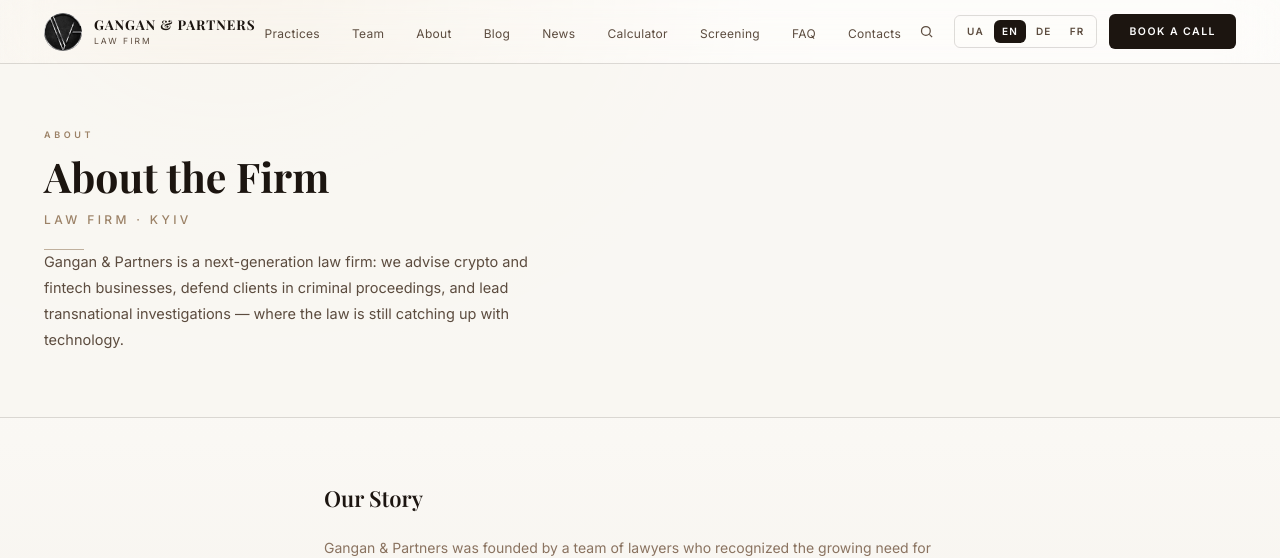
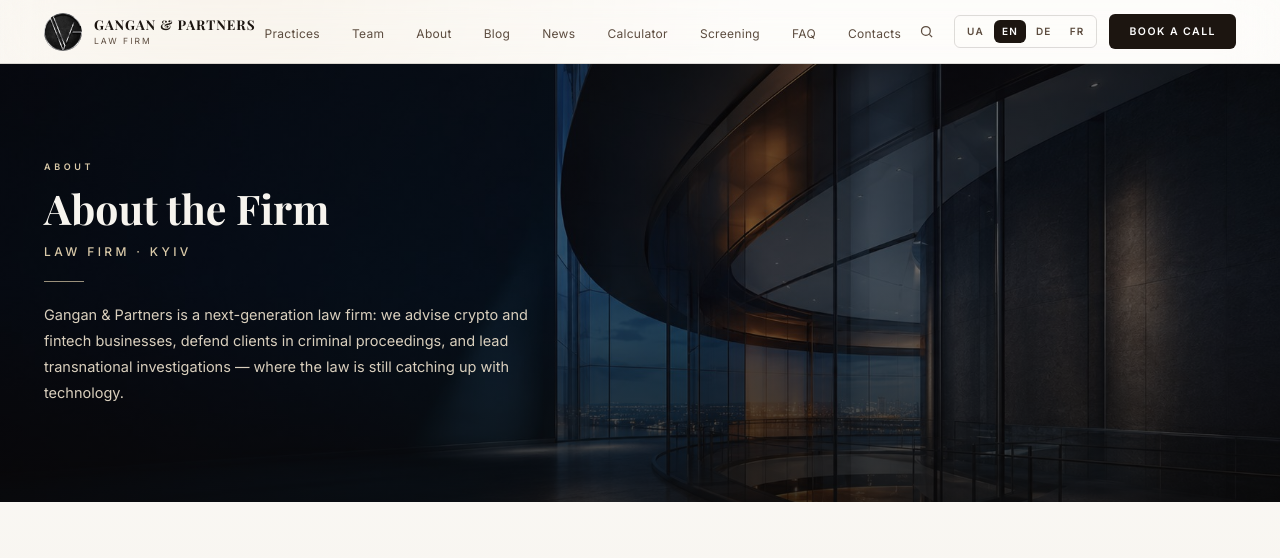
Before and after one commit to projectgroupgvg-create/site, a Next.js app: page /en/about in a window 1280 px wide. Shown: the top 558 px of the page. Built offline with nearby package versions, Linux system fonts and the light colour scheme; no server answers; a web font is replaced by a local one.

Commit message:
Add the two remaining supplied photos: curved-glass architecture as the About page header (light-on-dark, same treatment as Hero), abstract data-network as header for the crypto-fraud and blockchain-investigations practice pages

```diff
--- a/src/app/[locale]/about/page.tsx
+++ b/src/app/[locale]/about/page.tsx
@@ -1,3 +1,4 @@
+import type { CSSProperties } from 'react';
 import type { Metadata } from 'next';
 import { getTranslations, setRequestLocale } from 'next-intl/server';
 import { routing } from '@/i18n/routing';
@@ -42,7 +43,20 @@
 
   return (
     <main>
-      <div className="border-b-hair bg-[var(--bg2)] px-6 py-16 sm:px-11" style={{ borderColor: 'var(--b)' }}>
+      <div
+        className="relative overflow-hidden px-6 py-24 sm:px-11"
+        style={{
+          '--ink': '#f7f4ee',
+          '--ink3': '#d9cfbd',
+          '--s3': '#d9c9a8',
+        } as CSSProperties}
+      >
+        <div
+          className="absolute inset-0 bg-cover bg-center"
+          style={{ backgroundImage: "url('/about-bg.jpg')" }}
+        />
+        <div className="absolute inset-0 bg-gradient-to-t from-[rgba(10,8,6,0.8)] via-[rgba(10,8,6,0.55)] to-[rgba(10,8,6,0.6)]" />
+        <div className="relative z-10">
           <div className="mb-3 text-[9px] font-semibold uppercase tracking-[0.4em] text-[var(--s3)]">
             {t('lbl')}
           </div>
@@ -52,10 +66,11 @@
           <div className="mb-5 text-[12px] font-medium uppercase tracking-[0.28em] text-[var(--s3)]">
             {t('type')}
           </div>
-        <div className="divider" />
-        <p className="max-w-[520px] text-[14.5px] leading-[1.8] text-[var(--ink3)]">
+          <div className="h-[1px] w-10 bg-[var(--s3)] opacity-70" />
+          <p className="mt-5 max-w-[520px] text-[14.5px] leading-[1.8] text-[var(--ink3)]">
             {t('sub')}
           </p>
+        </div>
       </div>
 
       <div className="mx-auto max-w-[720px] px-6 py-16 sm:px-11">
--- a/src/app/[locale]/practices/[slug]/page.tsx
+++ b/src/app/[locale]/practices/[slug]/page.tsx
@@ -1,3 +1,4 @@
+import type { CSSProperties } from 'react';
 import { notFound } from 'next/navigation';
 import type { Metadata } from 'next';
 import Image from 'next/image';
@@ -16,6 +17,13 @@
   intro: string[];
   services: string[];
 };
+
+// The two most explicitly "on-chain/tech" practices get the abstract
+// data-network photo as a header background instead of the plain block.
+const techHeaderSlugs: ReadonlyArray<(typeof practiceSlugs)[number]> = [
+  'crypto-fraud',
+  'blockchain-investigations',
+];
 
 export function generateStaticParams() {
   return routing.locales.flatMap((locale) =>
@@ -84,6 +92,36 @@
           { name: practice.title, path: `/practices/${slug}` },
         ])}
       />
+      {techHeaderSlugs.includes(slug as (typeof practiceSlugs)[number]) ? (
+        <div
+          className="relative overflow-hidden px-6 py-16 sm:px-11"
+          style={{
+            '--ink': '#f7f4ee',
+            '--ink3': '#d9cfbd',
+            '--s3': '#d9c9a8',
+          } as CSSProperties}
+        >
+          <div
+            className="absolute inset-0 bg-cover bg-center"
+            style={{ backgroundImage: "url('/practice-tech-bg.jpg')" }}
+          />
+          <div className="absolute inset-0 bg-gradient-to-t from-[rgba(10,8,6,0.82)] via-[rgba(10,8,6,0.58)] to-[rgba(10,8,6,0.62)]" />
+          <div className="relative z-10">
+            <Link
+              href="/#practices"
+              className="mb-6 flex items-center gap-2 text-[10px] uppercase tracking-[0.14em] text-[var(--ink3)] transition-colors hover:text-[var(--ink)]"
+            >
+              ← {t('backLink')}
+            </Link>
+            <div className="mb-2 text-[9px] font-semibold uppercase tracking-[0.4em] text-[var(--s3)]">
+              {practice.num} / {t('lbl')}
+            </div>
+            <h1 className="font-serif text-[clamp(26px,3.2vw,44px)] font-bold leading-[1.1] text-[var(--ink)]">
+              {practice.title}
+            </h1>
+          </div>
+        </div>
+      ) : (
         <div className="border-b-hair bg-[var(--bg2)] px-6 py-12 sm:px-11" style={{ borderColor: 'var(--b)' }}>
           <Link
             href="/#practices"
@@ -98,6 +136,7 @@
             {practice.title}
           </h1>
         </div>
+      )}
 
       {practiceImages[slug as (typeof practiceSlugs)[number]] && (
         <div className="mx-auto max-w-[880px] px-6 pt-12 sm:px-11">
```
Also changed, not shown: public/about-bg.jpg (added), public/practice-tech-bg.jpg (added). Lines whose indentation alone changed are shown as unchanged.
